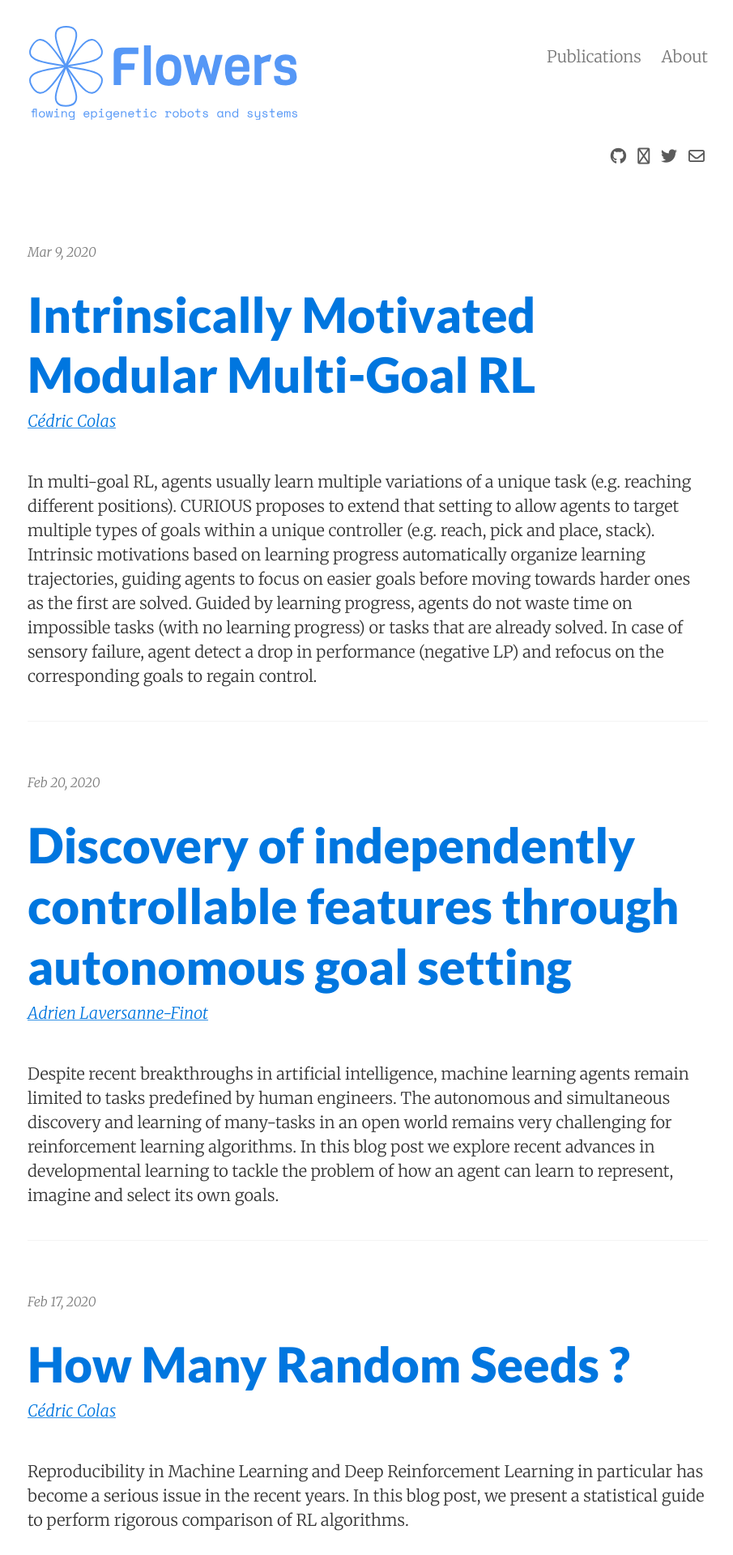
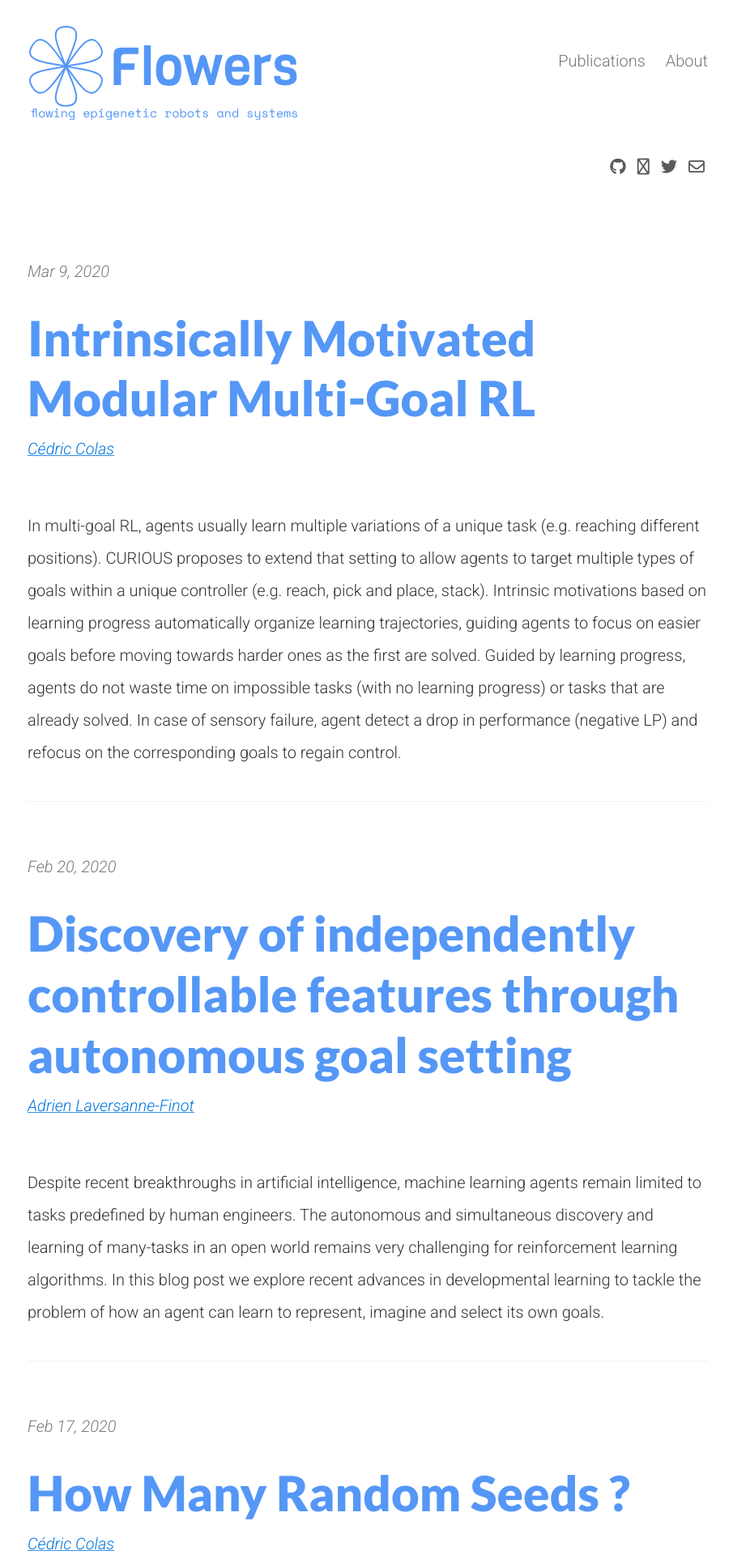
Before and after one commit to flowersteam/flowersteam.github.io, a Jekyll site: the page built from index.html, in a window 1280 px wide. Shown: the top 1920 px of the page at 81% size, without its empty margins (186-1091 px from the left). Built offline with Jekyll 4.4.1, drawn with Linux system fonts in a browser that asks for light colours; nearby versions of some CDN libraries; the list of posts is cut into pages by our own code.

Commit message:
update publication page, change font

```diff
--- a/_includes/head.html
+++ b/_includes/head.html
@@ -113,6 +113,7 @@
       src="https://cdnjs.cloudflare.com/ajax/libs/mathjax/2.7.5/latest.js?config=TeX-MML-AM_CHTML">
     </script>
 
+<link href="https://fonts.googleapis.com/css?family=Roboto:300,300i,700&display=swap" rel="stylesheet">
     <!--&lt;!&ndash; Load jQuery &ndash;&gt;-->
     <!--<script src="//code.jquery.com/jquery-1.11.1.min.js"></script>-->
     <!--&lt;!&ndash; Load KaTeX &ndash;&gt;-->
--- a/_sass/_posts.scss
+++ b/_sass/_posts.scss
@@ -29,7 +29,7 @@
 .post-link .post-title {
   margin-top: 0;
   font-weight: 600;
-  color: #flowers-blue;
+  color: $flowers-blue;
 }
 
 .post-footer {
--- a/_sass/_typography.scss
+++ b/_sass/_typography.scss
@@ -1,5 +1,7 @@
 html {
-    font-size: $base-font-size;
+  font-size: $base-font-size;
+  //font-weight:$base-font-weight;
+
 }
 
 abbr {
@@ -9,13 +11,15 @@ abbr {
 
 p {
     color: #333;
-    font-size: 16px;
+    font-size: $base-font-size;
+    //font-weight:$base-font-weight;
     line-height: 2;
 }
 
 li{
-    font-size: 16px;
-    line-height: 2;
+  font-size: $base-font-size;
+  //font-weight:$base-font-weight;
+  line-height: 2;
 }
 
 small,
--- a/_sass/_variables.scss
+++ b/_sass/_variables.scss
@@ -1,12 +1,14 @@
 // Typography
-$base-font-size: 12px !default;
-$bold-font-weight: bold !default;
-$font-family: 'Merriweather', 'PT Serif', Georgia, 'Times New Roman', serif !default;
-$line-height: 1.5 !default;
+$base-font-size: 20px !default;
+$bold-font-weight: 300 !default;
+//$font-family: 'Merriweather', 'PT Serif', Georgia, 'Times New Roman', serif !default;
+$font-family: 'Roboto', Roboto, sans-serif !default;
+$line-height: 2 !default;
 $heading-font-family: 'Lato', 'Helvetica Neue', Helvetica, sans-serif !default;
 $heading-font-weight: 900 !default;
 $heading-line-height: 1.25 !default;
-$monospace-font-family: 'Source Code Pro', Consolas, monospace !default;
+//$monospace-font-family: 'Source Code Pro', Consolas, monospace !default;
+$monospace-font-family: 'Roboto Mono', Roboto, monospace !default;
 $h1: 2.998rem !default;
 $h2: 1.5rem !default;
 $h3: 1.25rem !default;
```
Also changed, not shown: publications.md (+5 -4 lines).
